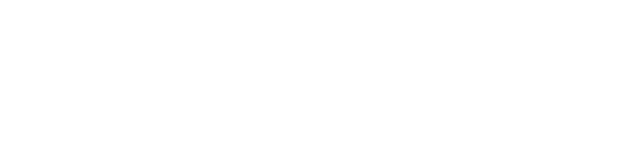
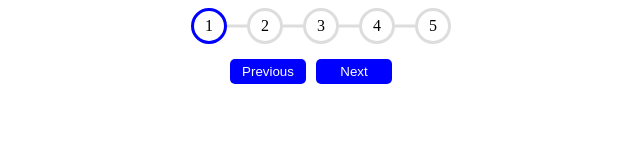
Before and after one commit to acciojob/progress-bar-Srijandevhub, a website: page main.html in a window 1280 px wide. Shown: the whole page, without its empty margins (329-969 px from the left). Drawn offline with Linux system fonts and the light colour scheme.

Commit message:
created a submission

```diff
--- a/main.html
+++ b/main.html
@@ -8,6 +8,17 @@
 
 <body>
 	<!-- the entire body must be written by student -->
+	<div class="d-flex align-items-center justify-content-center">
+        <div class="circle active" id="circle-1">1</div>
+        <div class="circle" id="circle-2">2</div>
+        <div class="circle" id="circle-3">3</div>
+        <div class="circle" id="circle-4">4</div>
+        <div class="circle" id="circle-5">5</div>
+      </div>
+      <div class="d-flex justify-content-center">
+        <button id="prev" disabled>Previous</button>
+        <button id="next">Next</button>
+      </div>
     <script type="text/javascript" src="./script.js">
 </script>
 
--- a/script.js
+++ b/script.js
@@ -1 +1,29 @@
 //your JS code here. If required.
+const prevBtn = document.getElementById("prev");
+const nextBtn = document.getElementById("next");
+const noofCircles = document.querySelectorAll(".circle").length;
+let counter = 1;
+nextBtn.addEventListener("click", () => {
+  if (counter <= noofCircles) {
+    counter++;
+    document.getElementById(`circle-${counter}`).classList.add("active");
+    if (counter === noofCircles) {
+      nextBtn.setAttribute("disabled", true);
+    }
+    if (counter > 1) {
+      prevBtn.removeAttribute("disabled");
+    }
+  }
+});
+prevBtn.addEventListener("click", () => {
+  if (counter >= 1) {
+    document.getElementById(`circle-${counter}`).classList.remove("active");
+    if (counter === 2) {
+      prevBtn.setAttribute("disabled", true);
+    }
+    if (counter > 1) {
+      nextBtn.removeAttribute("disabled");
+    }
+    counter--;
+  }
+})
--- a/styles.css
+++ b/styles.css
@@ -1 +1,57 @@
 /*  your css code here. If applicable */
+.d-flex {
+  display: flex;
+  margin-bottom: 15px;
+}
+.align-items-center {
+  align-items: center;
+}
+.justify-content-center {
+  justify-content: center;
+}
+.circle {
+  display: flex;
+  align-items: center;
+  justify-content: center;
+  width: 30px;
+  height: 30px;
+  border: 3px solid #ddd;
+  border-radius: 50%;
+  margin-left: 20px;
+  position: relative;
+}
+.circle.active {
+  border-color: blue;
+}
+.d-flex .cirle:first-child {
+  margin-left: 0px;
+}
+.circle::before {
+  content: "";
+  width: 20px;
+  height: 3px;
+  background-color: #ddd;
+  position: absolute;
+  top: 50%;
+  left: -23px;
+  transform: translateY(-50%);
+}
+.d-flex .circle:first-child::before {
+  display: none;
+}
+.circle.active::before {
+  background-color: blue;
+}
+.d-flex button {
+  padding: 5px 12px;
+  background-color: blue;
+  color: #fff;
+  border: none;
+  border-radius: 5px;
+  margin: 0 5px;
+  min-width: 76px;
+  cursor: pointer;
+}
+.d-flex button:hover {
+  opacity: 0.7;
+}
```
